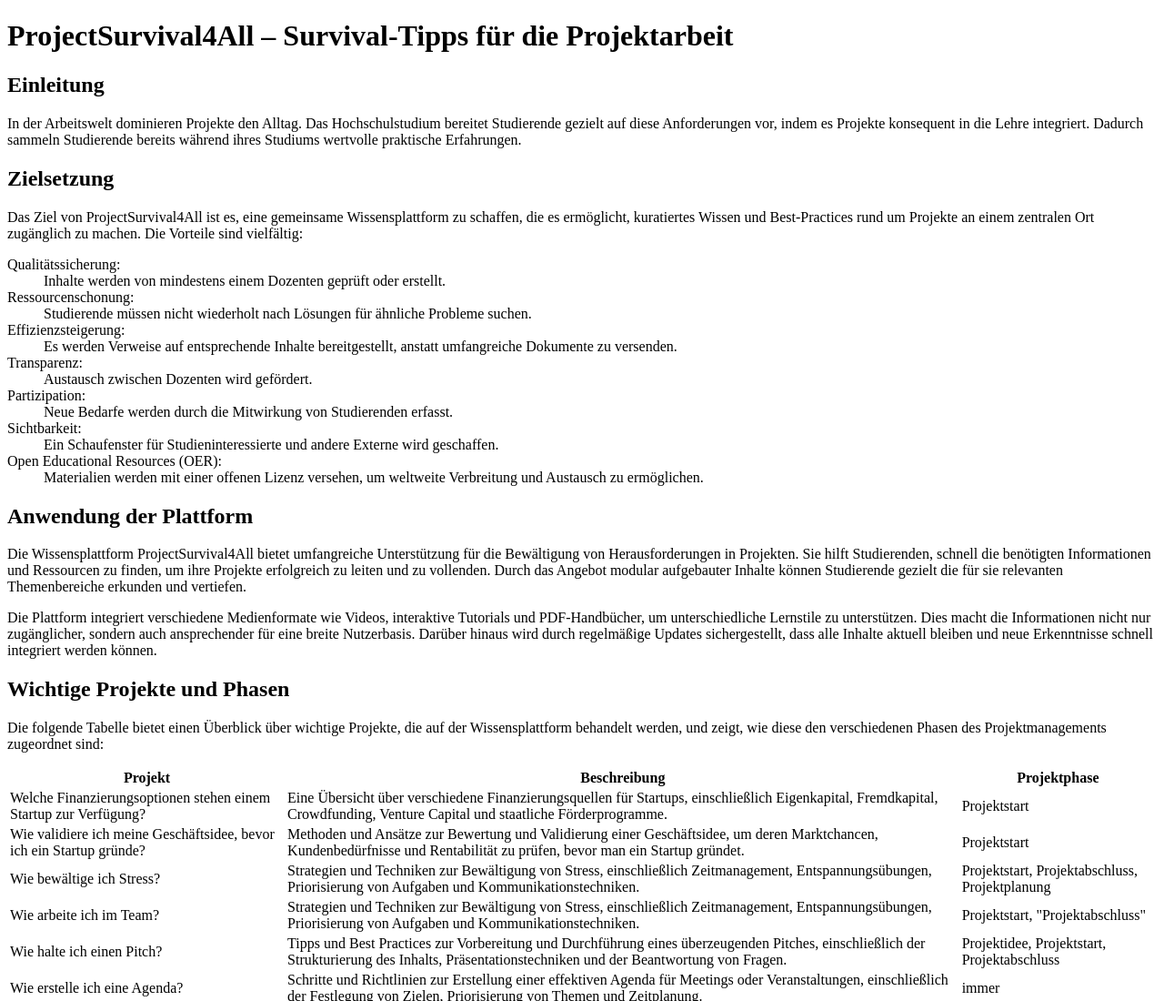
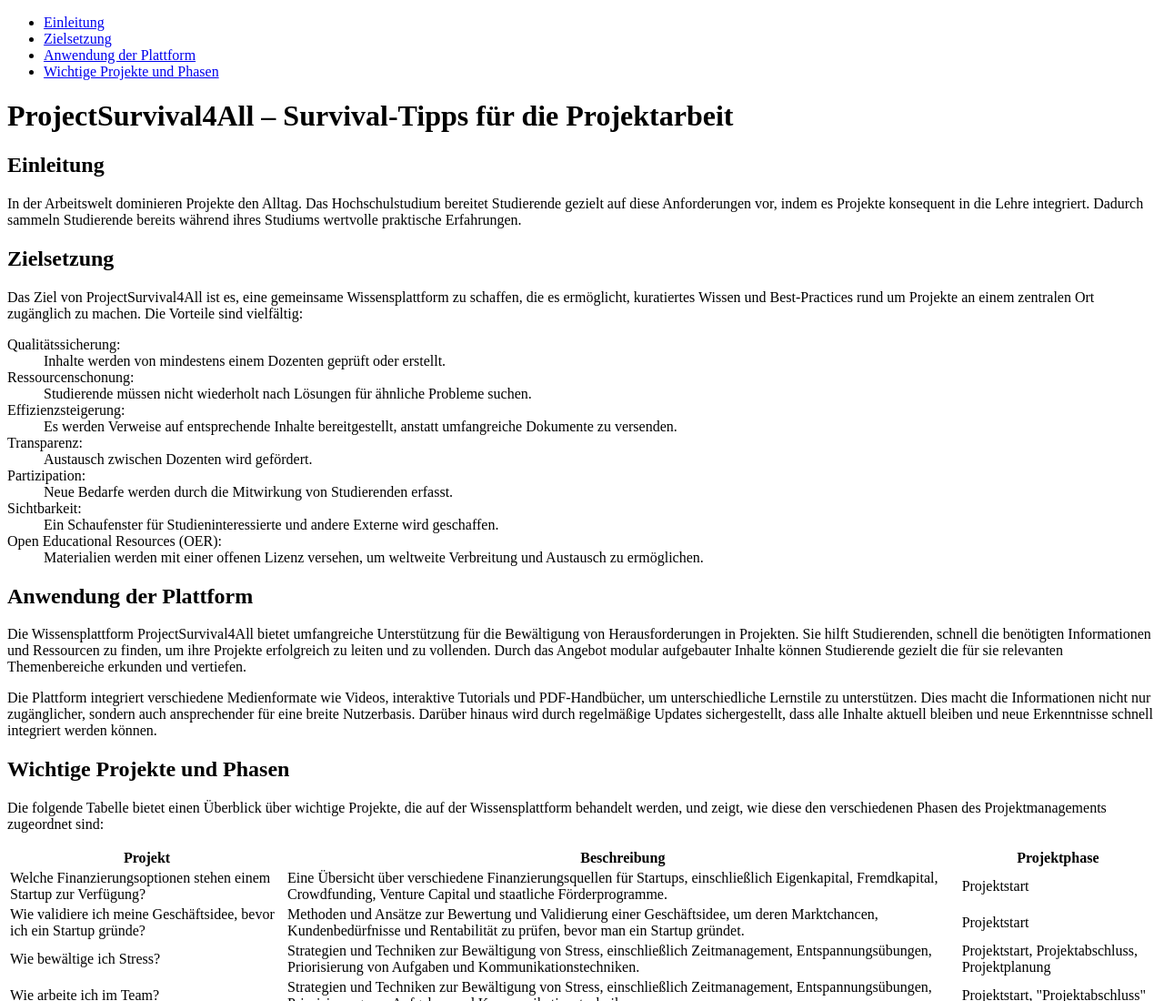
Before and after one commit to mi-classroom/fd-html-und-css-miahenri, a plain HTML site: page pages/about/about-the-project.html in a window 1280 px wide. Shown: the top 1100 px of the page at 91% size. Drawn offline with Linux system fonts and the light colour scheme.

Commit message:
Navigation

```diff
--- a/pages/about/about-the-project.html
+++ b/pages/about/about-the-project.html
@@ -8,14 +8,23 @@
 </head>
 
 <body>
+
+    <nav>
+        <ul>
+            <li><a href="#einleitung">Einleitung</a></li>
+            <li><a href="#zielsetzung">Zielsetzung</a></li>
+            <li><a href="#andwendung-der-plattform">Anwendung der Plattform</a></li>
+            <li><a href="#wichtige-projekte">Wichtige Projekte und Phasen</a></li>
+        </ul>
+    </nav>
     <h1>ProjectSurvival4All – Survival-Tipps für die Projektarbeit</h1>
 
-    <h2>Einleitung </h2>
+    <h2 id = "einleitung">Einleitung </h2>
     <p>In der Arbeitswelt dominieren Projekte den Alltag. Das Hochschulstudium bereitet Studierende gezielt auf diese
         Anforderungen vor, indem es Projekte konsequent in die Lehre integriert. Dadurch sammeln Studierende bereits
         während ihres Studiums wertvolle praktische Erfahrungen. </p>
 
-    <h2>Zielsetzung </h2>
+    <h2 id = "zielsetzung"> Zielsetzung </h2>
     <p>Das Ziel von ProjectSurvival4All ist es, eine gemeinsame Wissensplattform zu schaffen, die es ermöglicht,
         kuratiertes Wissen und Best-Practices rund um Projekte an einem zentralen Ort zugänglich zu machen. Die Vorteile
         sind vielfältig:</p>
@@ -27,8 +36,7 @@
         <dd>Studierende müssen nicht wiederholt nach Lösungen für ähnliche Probleme suchen.</dd>
 
         <dt>Effizienzsteigerung:</dt>
-        <dd>Es werden Verweise auf entsprechende Inhalte bereitgestellt, anstatt umfangreiche Dokumente zu versenden.
-        </dd>
+        <dd>Es werden Verweise auf entsprechende Inhalte bereitgestellt, anstatt umfangreiche Dokumente zu versenden.</dd>
 
         <dt>Transparenz:</dt>
         <dd>Austausch zwischen Dozenten wird gefördert.</dd>
@@ -40,11 +48,10 @@
         <dd>Ein Schaufenster für Studieninteressierte und andere Externe wird geschaffen.</dd>
 
         <dt>Open Educational Resources (OER):</dt>
-        <dd>Materialien werden mit einer offenen Lizenz versehen, um weltweite Verbreitung und Austausch zu ermöglichen.
-        </dd>
+        <dd>Materialien werden mit einer offenen Lizenz versehen, um weltweite Verbreitung und Austausch zu ermöglichen.</dd>
     </dl>
 
-    <h2>Anwendung der Plattform</h2>
+    <h2 id = "andwendung-der-plattform">Anwendung der Plattform</h2>
     <p>Die Wissensplattform ProjectSurvival4All bietet umfangreiche Unterstützung für die Bewältigung von
         Herausforderungen in Projekten. Sie hilft Studierenden, schnell die benötigten Informationen und Ressourcen zu
         finden, um ihre Projekte erfolgreich zu leiten und zu vollenden. Durch das Angebot modular aufgebauter Inhalte
@@ -54,7 +61,7 @@
         ansprechender für eine breite Nutzerbasis. Darüber hinaus wird durch regelmäßige Updates sichergestellt, dass
         alle Inhalte aktuell bleiben und neue Erkenntnisse schnell integriert werden können.</p>
 
-    <h2>Wichtige Projekte und Phasen</h2>
+    <h2 id = "wichtige-projekte">Wichtige Projekte und Phasen</h2>
     <p>Die folgende Tabelle bietet einen Überblick über wichtige Projekte, die auf der Wissensplattform behandelt
         werden, und zeigt, wie diese den verschiedenen Phasen des Projektmanagements zugeordnet sind:</p>
 
```
